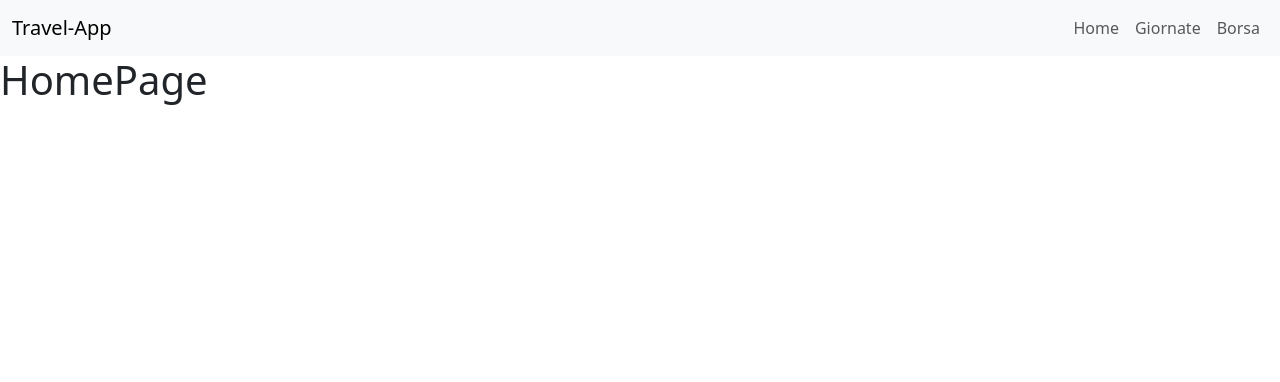
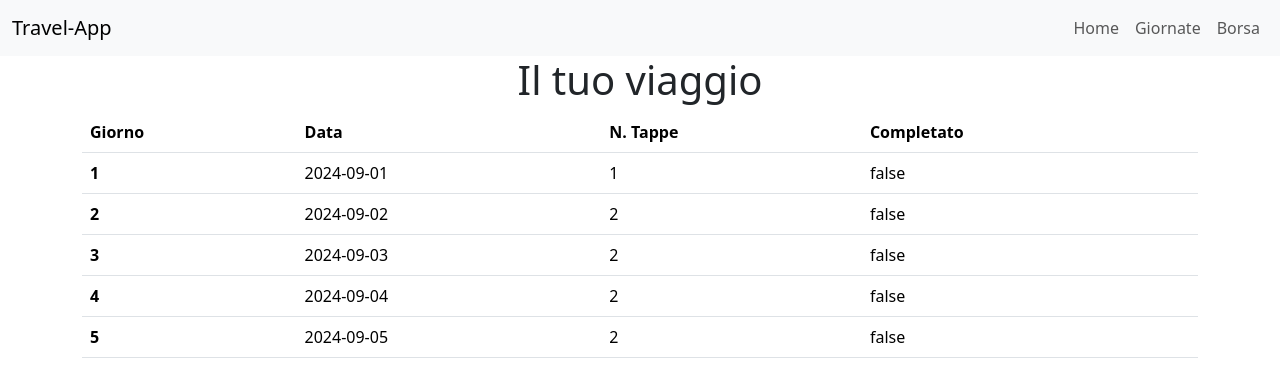
Before and after one commit to LucaElisio/travel-app, a Vue app: page / in a window 1280 px wide. Shown: the top 382 px of the page. Built offline with nearby package versions, Linux system fonts and the light colour scheme.

Commit message:
feat: print a simple table of the trip

```diff
--- a/src/pages/HomePage.vue
+++ b/src/pages/HomePage.vue
@@ -1,9 +1,40 @@
 <script>
+import {store} from "../store.js";
+
+export default {
+    data(){
+        return{
+            store
+        }
+    }
+}
 </script>
 
 <template>
-    <h1>HomePage</h1>
+
+    <div class="container">
+        <h1 class="text-center">Il tuo viaggio</h1>
+
+        <table class="table">
+            <thead>
+                <tr>
+                    <th scope="col">Giorno</th>
+                    <th scope="col">Data</th>
+                    <th scope="col">N. Tappe</th>
+                    <th scope="col">Completato</th>
+                </tr>
+            </thead>
+            <tbody>
+                <tr v-for="item in store.viaggio">
+                    <th scope="row">{{item.giorno}}</th>
+                    <td>{{item.data}}</td>
+                    <td>{{item.tappe.length}}</td>
+                    <td>{{item.completato}}</td>
+                </tr>
+            </tbody>
+        </table>
+    </div>
+
 </template>
 
-<style>
-</style>
+<style scoped lang="scss"></style>
```
